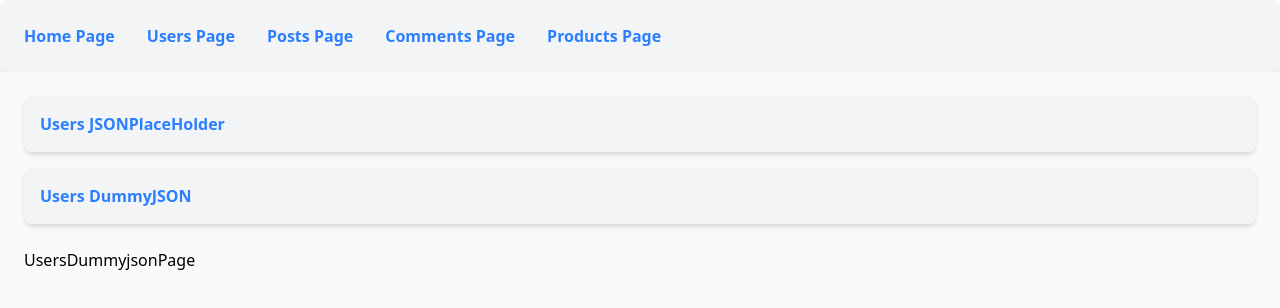
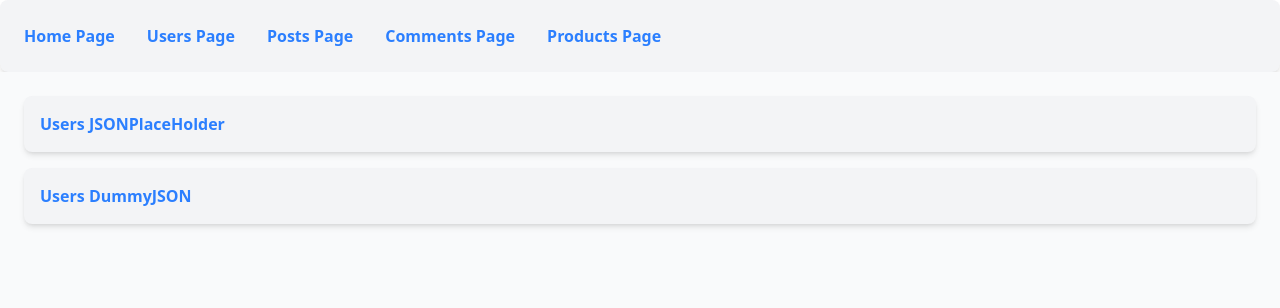
Before and after one commit to VladiSH31/okten-react-modules, a React (Vite) app: page /users/dummyjson in a window 1280 px wide. Shown: the top 308 px of the page. Built offline with nearby package versions, Linux system fonts and the light colour scheme.

Commit message:
Home WOrk #Uyj2GjyDDF  Dummyjson. 1. Create models

```diff
--- a/src/Pages/users/dummyjson/UsersDummyjsonPage.tsx
+++ b/src/Pages/users/dummyjson/UsersDummyjsonPage.tsx
@@ -1,8 +1,9 @@
+import UsersComponent from "../../../components/users-component/dummyjson/UsersComponent.tsx";
 
 const UsersDummyjsonPage = () => {
     return (
         <div>
-            UsersDummyjsonPage
+            <UsersComponent/>
         </div>
     );
 };
--- a/src/components/users-component/dummyjson/UsersComponent.tsx
+++ b/src/components/users-component/dummyjson/UsersComponent.tsx
@@ -1,6 +1,10 @@
 import './UsersComponent.css'
 
 const UsersComponent = () => {
+
+
+
+
     return (
         <div>
 
--- /dev/null
+++ b/src/models/users/dummyjson/IAddressDummyjson.ts
@@ -0,0 +1,12 @@
+import type {Coordinates} from "./ICoordinatesDummyjson.ts";
+
+
+export interface Address {
+    address: string;
+    city: string;
+    state: string;
+    stateCode: string;
+    postalCode: string;
+    coordinates: Coordinates;
+    country: string;
+}
--- /dev/null
+++ b/src/models/users/dummyjson/IBankDummyjson.ts
@@ -0,0 +1,8 @@
+
+export interface Bank {
+    cardExpire: string;
+    cardNumber: string;
+    cardType: string;
+    currency: string;
+    iban: string;
+}
--- /dev/null
+++ b/src/models/users/dummyjson/ICompanyDummyjson.ts
@@ -0,0 +1,9 @@
+import type {Address} from "./IAddressDummyjson.ts";
+
+
+export interface Company {
+    department: string;
+    name: string;
+    title: string;
+    address: Address;
+}
--- /dev/null
+++ b/src/models/users/dummyjson/ICoordinatesDummyjson.ts
@@ -0,0 +1,4 @@
+export interface Coordinates {
+    lat: number;
+    lng: number;
+}
--- /dev/null
+++ b/src/models/users/dummyjson/ICryptoDummyjson.ts
@@ -0,0 +1,5 @@
+export interface crypto {
+    coin: string;
+    wallet: string;
+    network: string;
+}
--- /dev/null
+++ b/src/models/users/dummyjson/IHairDummyjson.ts
@@ -0,0 +1,4 @@
+export interface Hair {
+    color: string;
+    type: string;
+}
--- /dev/null
+++ b/src/models/users/dummyjson/IUserDummyjson.ts
@@ -0,0 +1,37 @@
+import type {crypto} from "./ICryptoDummyjson.ts";
+import type {Company} from "./ICompanyDummyjson.ts";
+import type {Address} from "./IAddressDummyjson.ts";
+import type {Bank} from "./IBankDummyjson.ts";
+import type {Hair} from "./IHairDummyjson.ts";
+
+
+export interface IUserDummyjson {
+    id: number;
+    firstName: string;
+    lastName: string;
+    maidenName: string;
+    age: number;
+    gender: string;
+    email: string;
+    phone: string;
+    username: string;
+    password: string;
+    birthDate: string;
+    image: string;
+    bloodGroup: string;
+    height: number;
+    weight: number;
+    eyeColor: string;
+    hair: Hair;
+    ip: string;
+    address: Address;
+    macAddress: string;
+    university: string;
+    bank: Bank;
+    company: Company;
+    ein: string;
+    ssn: string;
+    userAgent: string;
+    crypto: crypto;
+    role: string;
+}
```
